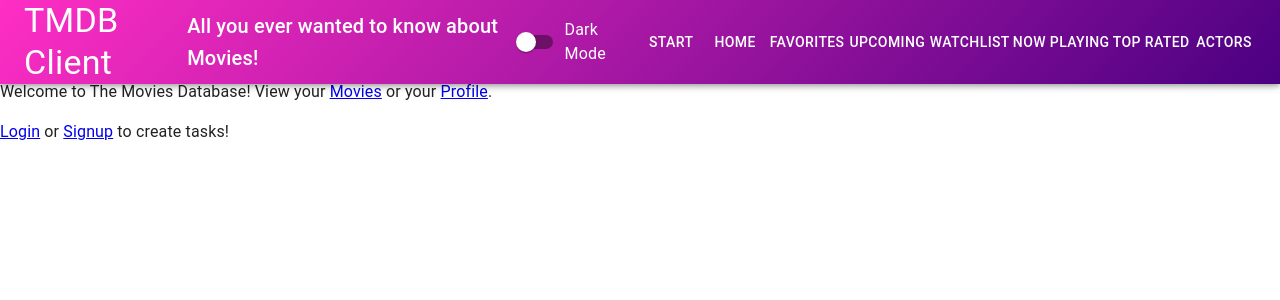
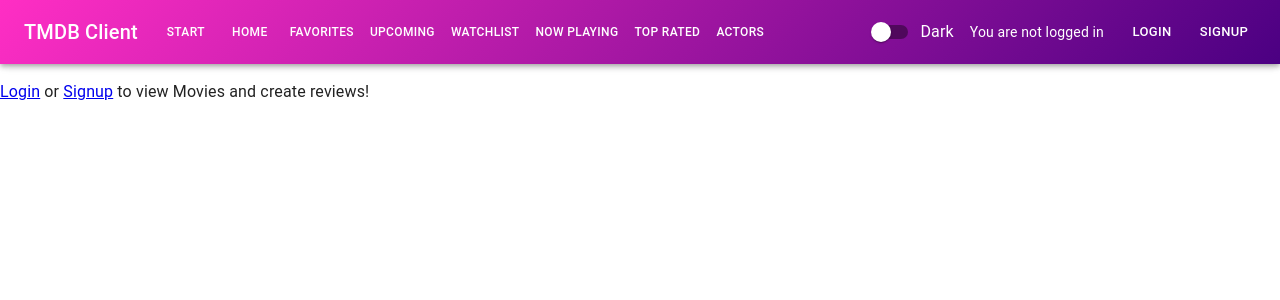
Before and after one commit to Stevensheehan2004/web-api-ca, a React (Vite) app in the folder react-movies/: page / in a window 1280 px wide. Shown: the top 300 px of the page. Built offline with nearby package versions, Linux system fonts and the light colour scheme.

Commit message:
Modified Site Header and Updated profile and start pages

```diff
--- a/react-movies/src/components/siteHeader/index.jsx
+++ b/react-movies/src/components/siteHeader/index.jsx
@@ -15,6 +15,7 @@ import { styled } from "@mui/material/styles";
 import { useTheme } from "@mui/material/styles";
 import useMediaQuery from "@mui/material/useMediaQuery";
 import { MoviesContext } from "../../contexts/moviesContext";
+import { AuthContext } from "../../contexts/authContext";
 
 const Offset = styled("div")(({ theme }) => theme.mixins.toolbar);
 
@@ -27,6 +28,7 @@ const SiteHeader = ({ darkMode, toggleDarkMode }) => {
 
   const navigate = useNavigate();
   const { favorites, mustWatch } = useContext(MoviesContext);
+  const context = useContext(AuthContext);
 
   const menuOptions = [
     { label: "Start", path: "/" },
@@ -57,41 +59,22 @@ const SiteHeader = ({ darkMode, toggleDarkMode }) => {
           color: "white",
         }}
       >
-        <Toolbar>
+        <Toolbar sx={{ display: "flex", justifyContent: "space-between" }}>
+
           <Typography
-            variant="h4"
+            variant="h6"
             component={RouterLink}
             to="/"
             sx={{
-              flexGrow: 1,
               textDecoration: "none",
               color: "inherit",
-              transition: "opacity 0.2s ease",
-              "&:hover": {
-                opacity: 0.8,
-              },
+              whiteSpace: "nowrap",
+              mr: 2,
+              "&:hover": { opacity: 0.8 },
             }}
           >
             TMDB Client
           </Typography>
-
-          {!isMobile && (
-            <Typography variant="h6" sx={{ flexGrow: 1 }}>
-              All you ever wanted to know about Movies!
-            </Typography>
-          )}
-
-          <FormControlLabel
-            control={
-              <Switch
-                checked={darkMode}
-                onChange={toggleDarkMode}
-                color="default"
-              />
-            }
-            label="Dark Mode"
-            sx={{ mr: 2 }}
-          />
 
           {isMobile ? (
             <>
@@ -104,44 +87,34 @@ const SiteHeader = ({ darkMode, toggleDarkMode }) => {
               >
                 <MenuIcon />
               </IconButton>
-
               <Menu
                 id="menu-appbar"
                 anchorEl={anchorEl}
-                anchorOrigin={{
-                  vertical: "top",
-                  horizontal: "right",
-                }}
+                anchorOrigin={{ vertical: "top", horizontal: "right" }}
                 keepMounted
-                transformOrigin={{
-                  vertical: "top",
-                  horizontal: "right",
-                }}
+                transformOrigin={{ vertical: "top", horizontal: "right" }}
                 open={open}
                 onClose={() => setAnchorEl(null)}
               >
                 {menuOptions.map((opt) => (
-                  <MenuItem
-                    key={opt.label}
-                    onClick={() => handleMenuSelect(opt.path)}
-                  >
+                  <MenuItem key={opt.label} onClick={() => handleMenuSelect(opt.path)}>
                     {opt.label}
                   </MenuItem>
                 ))}
               </Menu>
             </>
           ) : (
-            <>
+            <div style={{ display: "flex", flexGrow: 1, flexWrap: "nowrap", overflow: "hidden" }}>
               {menuOptions.map((opt) => {
                 let count = 0;
                 if (opt.label === "Favorites") count = favorites.length;
                 if (opt.label === "Watchlist") count = mustWatch.length;
-
                 return (
                   <Button
                     key={opt.label}
                     color="inherit"
                     onClick={() => handleMenuSelect(opt.path)}
+                    sx={{ fontSize: "0.75rem", px: 1 }}
                   >
                     <Badge badgeContent={count} color="error">
                       {opt.label}
@@ -149,8 +122,33 @@ const SiteHeader = ({ darkMode, toggleDarkMode }) => {
                   </Button>
                 );
               })}
-            </>
+            </div>
           )}
+
+          <div style={{ display: "flex", alignItems: "center", whiteSpace: "nowrap", gap: "8px" }}>
+            <FormControlLabel
+              control={<Switch checked={darkMode} onChange={toggleDarkMode} color="default" />}
+              label="Dark"
+              sx={{ mr: 1 }}
+            />
+            {context.isAuthenticated ? (
+  <>
+    <Typography variant="body2" sx={{ mr: 1 }}>
+      Welcome {context.userName}!
+    </Typography>
+    <Button color="inherit" size="small" onClick={() => navigate("/profile")}>Profile</Button>
+    <Button color="inherit" size="small" onClick={() => context.signout()}>Sign Out</Button>
+  </>
+) : (
+  <>
+    <Typography variant="body2" sx={{ mr: 1 }}>
+      You are not logged in
+    </Typography>
+    <Button color="inherit" size="small" onClick={() => navigate("/login")}>Login</Button>
+    <Button color="inherit" size="small" onClick={() => navigate("/signup")}>Signup</Button>
+  </>
+)}
+          </div>
         </Toolbar>
       </AppBar>
       <Offset />
--- a/react-movies/src/pages/profilePage.jsx
+++ b/react-movies/src/pages/profilePage.jsx
@@ -1,10 +1,16 @@
+import React, { useContext } from "react";
+import { AuthContext } from '../contexts/authContext';
 import { useNavigate } from "react-router";
-import React from "react";
 
 const ProfilePage = () => {
+    const context = useContext(AuthContext);
     const navigate = useNavigate();
 
-    return (
+    return context.isAuthenticated ? (
+        <p>
+            User profile: {context.userName}
+        </p>
+    ) : (
         <p>
             You must log in to see your profile! {" "}
             <button onClick={() => navigate('/login')}>Login</button>
--- a/react-movies/src/pages/startPage.jsx
+++ b/react-movies/src/pages/startPage.jsx
@@ -1,17 +1,18 @@
-import React from "react";
+import React, { useContext } from "react";
+import { AuthContext } from '../contexts/authContext';
 import { Link } from "react-router";
 
 const StartPage = () => {
+    const context = useContext(AuthContext);
 
-    return(
-        <>
-            <p>
-                Welcome to The Movies Database! View your <Link to="/movies/nowplaying">Movies</Link> or your <Link to="/profile">Profile</Link>.
-            </p>
-            <p>
-                <Link to="/login">Login</Link> or <Link to="/signup">Signup</Link> to create tasks!
-            </p>
-        </>
+    return context.isAuthenticated ? (
+        <p>
+            Welcome {context.userName}! View your <Link to="/movies/nowPlaying">Movies</Link> or your <Link to="/profile">Profile</Link>.
+        </p>
+    ) : (
+        <p>
+            <Link to="/login">Login</Link> or <Link to="/signup">Signup</Link> to view Movies and create reviews!
+        </p>
     );
   };
 
```
